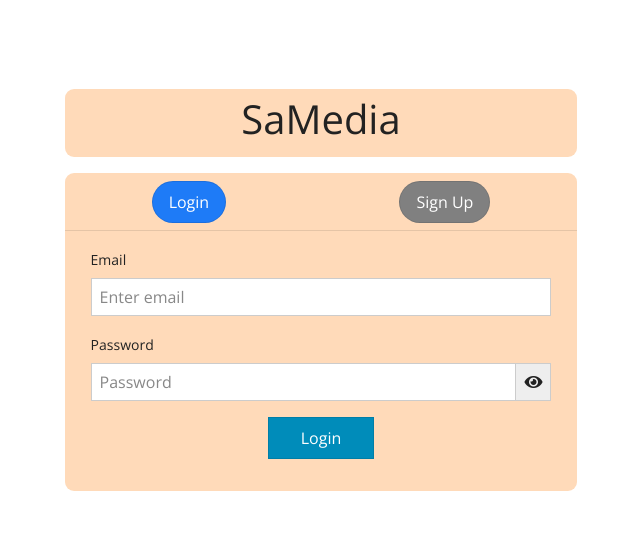
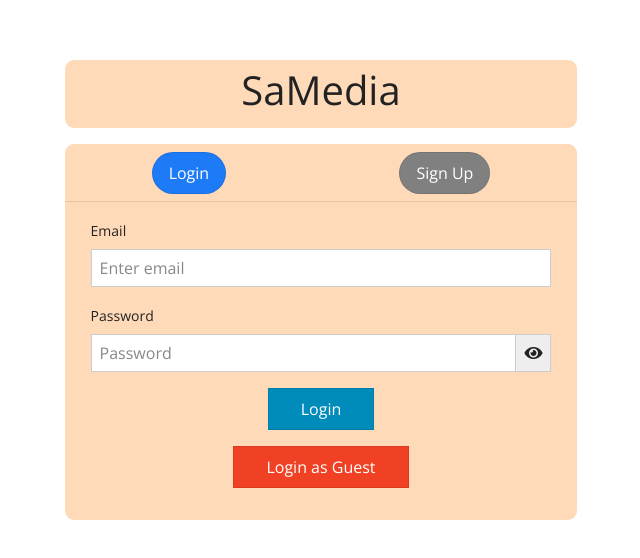
Before and after one commit to celebsam/MERN-chat-app, a React (Create React App) app in the folder frontend/: page / in a window 1280 px wide. Shown: the part 110-668 px from the top of the page, without its empty margins (319-959 px from the left). Built offline with nearby package versions, Linux system fonts and the light colour scheme.

Commit message:
Added the login screen

```diff
--- a/frontend/src/components/Authentication/Login.js
+++ b/frontend/src/components/Authentication/Login.js
@@ -8,6 +8,12 @@ const Login = () => {
 
   const loginHandler = (e) => {
     e.preventDefault();
+  };
+
+  const guestHandler = () => {
+    console.log("Guest");
+    setEmail("guest@example.com");
+    setPassword("123456");
   };
 
   return (
@@ -63,6 +69,19 @@ const Login = () => {
         >
           Login
         </Button>
+
+        <Button
+          variant="danger"
+          onClick={guestHandler}
+          style={{
+            display: "block",
+            margin: "auto",
+            padding: "0.5rem 2rem",
+            marginTop: "1rem",
+          }}
+        >
+          Login as Guest
+        </Button>
       </Form>
     </div>
   );
```
